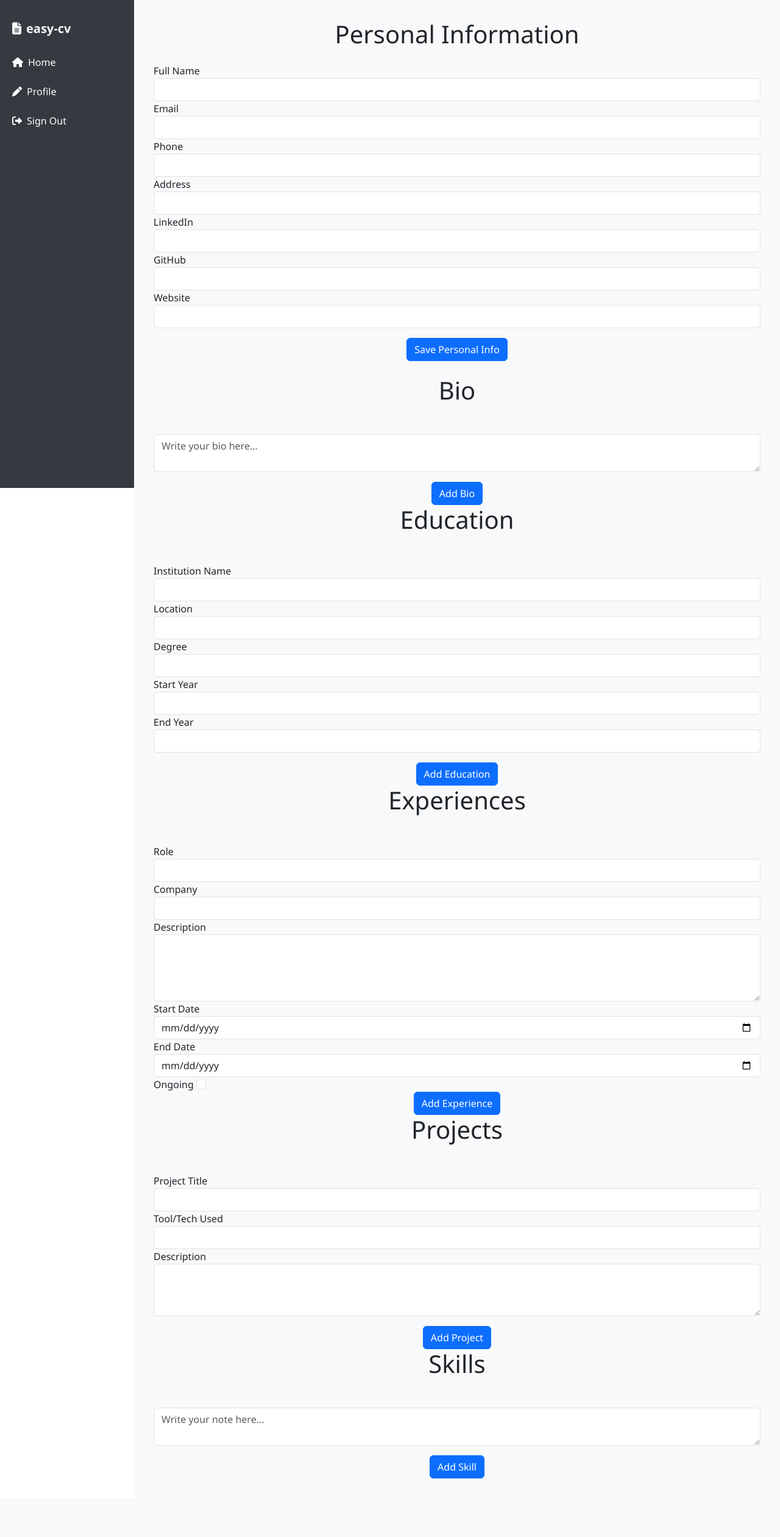
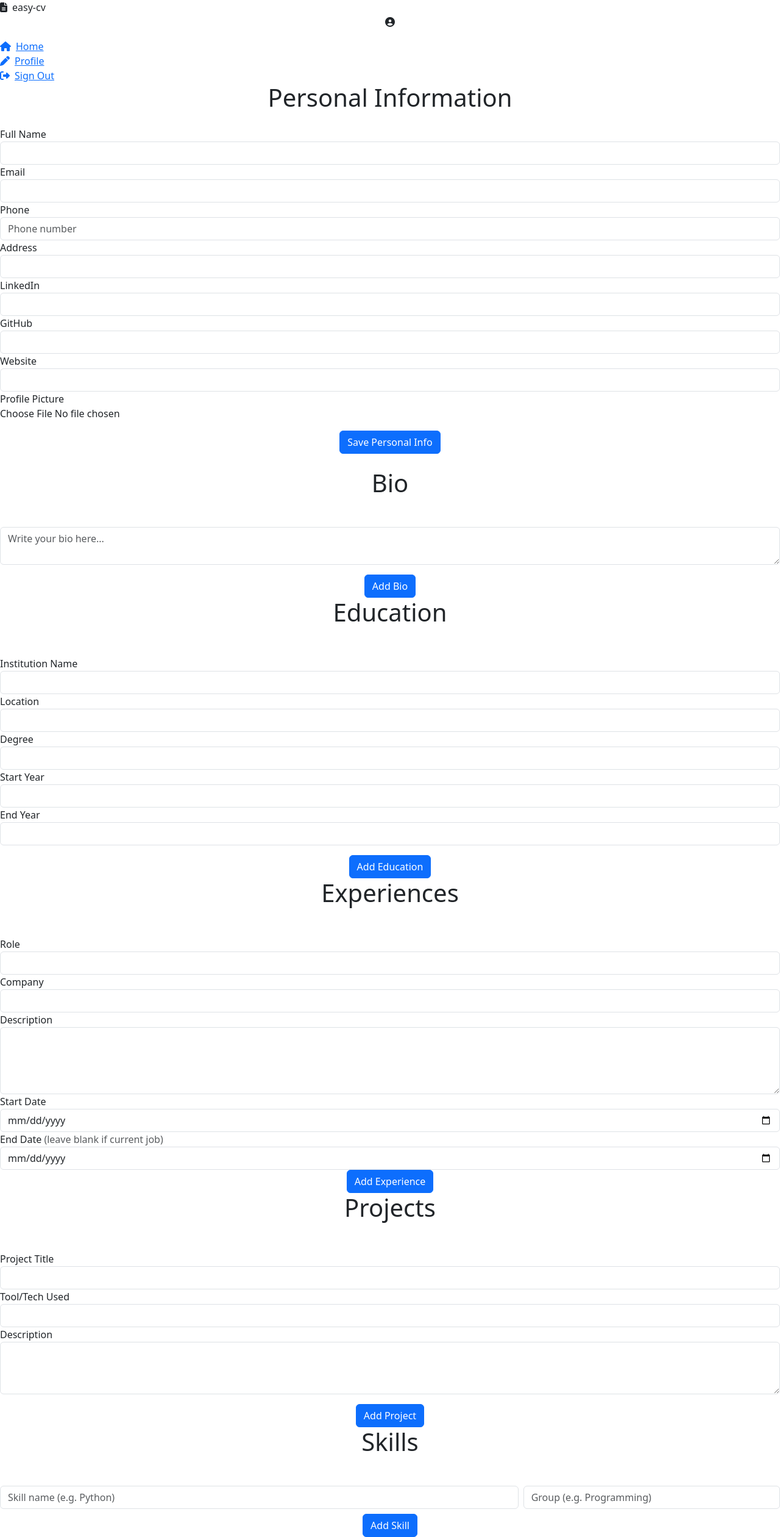
Before and after one commit to vennby/EasyRes, a Flask app: page /profile in a window 1280 px wide. Shown: the whole page at 61% size. Before the commit the page ends 2424 px from the top, so only its background shows below. Run offline with Flask 3, Linux system fonts and the light colour scheme; the visitor is signed in with stand-in values (Sample User, id 1); data that the repository does not hold is empty; some libraries are stand-ins or nearby versions.

Commit message:
duration calculation, search logic, linking contacts

```diff
--- a/website/models.py
+++ b/website/models.py
@@ -47,6 +47,7 @@ class PersonalInfo(db.Model):
     github = db.Column(db.String(150))
     website = db.Column(db.String(150))
     user_id = db.Column(db.Integer, db.ForeignKey('user.id'), unique=True)
+    image_path = db.Column(db.String(200), nullable=True)
 
 class Resume(db.Model):
     id = db.Column(db.Integer, primary_key=True)
@@ -59,6 +60,7 @@ class Resume(db.Model):
     skills = db.relationship('Skills', secondary=resume_skills, lazy='subquery')
     created_at = db.Column(db.DateTime(timezone=True), server_default=func.now())
     updated_at = db.Column(db.DateTime(timezone=True), onupdate=func.now())
+    format = db.Column(db.String(50), nullable=False, default='classic')
 
 class Bios(db.Model):
     id = db.Column(db.Integer, primary_key=True)
@@ -93,5 +95,6 @@ class Projects(db.Model):
 
 class Skills(db.Model):
     id = db.Column(db.Integer, primary_key=True)
-    data = db.Column(db.String(20))
+    data = db.Column(db.String(50))
+    group = db.Column(db.String(50), nullable=True)  # New: group name for skill grouping
     user_id = db.Column(db.Integer, db.ForeignKey('user.id'))
--- a/website/static/index.js
+++ b/website/static/index.js
@@ -1,9 +1,40 @@
+function removeListItemById(listId, itemId, isSkill = false) {
+  const list = document.getElementById(listId);
+  if (!list) return;
+  const item = document.getElementById(itemId);
+  if (item) {
+    item.classList.add("fade-out");
+    setTimeout(() => {
+      // Remove the item from the DOM after fade-out
+      if (isSkill) {
+        // For skills, check if this was the last skill in its group
+        const groupListItem = item.closest("li.list-group-item");
+        if (groupListItem) {
+          item.remove();
+          // Check if there are any remaining skills in this group
+          const remainingSkills = groupListItem.querySelectorAll(
+            "ul.list-inline > li"
+          );
+          if (remainingSkills.length === 0) {
+            groupListItem.classList.add("fade-out");
+            setTimeout(() => {
+              groupListItem.remove();
+            }, 400);
+          }
+        }
+      } else {
+        item.remove();
+      }
+    }, 400);
+  }
+}
+
 function deleteBio(bioId) {
   fetch("/delete-bio", {
     method: "POST",
     body: JSON.stringify({ bioId: bioId }),
   }).then((_res) => {
-    window.location.href = "/profile";
+    removeListItemById("bio", "bio-" + bioId);
   });
 }
 
@@ -12,7 +43,7 @@ function deleteEducation(educationId) {
     method: "POST",
     body: JSON.stringify({ educationId: educationId }),
   }).then((_res) => {
-    window.location.href = "/profile";
+    removeListItemById("education", "education-" + educationId);
   });
 }
 
@@ -21,7 +52,7 @@ function deleteExperience(experienceId) {
     method: "POST",
     body: JSON.stringify({ experienceId: experienceId }),
   }).then((_res) => {
-    window.location.href = "/profile";
+    removeListItemById("experience", "experience-" + experienceId);
   });
 }
 
@@ -30,7 +61,7 @@ function deleteProject(projectId) {
     method: "POST",
     body: JSON.stringify({ projectId: projectId }),
   }).then((_res) => {
-    window.location.href = "/profile";
+    removeListItemById("project", "project-" + projectId);
   });
 }
 
@@ -39,7 +70,7 @@ function deleteSkill(skillId) {
     method: "POST",
     body: JSON.stringify({ skillId: skillId }),
   }).then((_res) => {
-    window.location.href = "/profile";
+    removeListItemById("skill", "skill-" + skillId, true);
   });
 }
 
@@ -74,3 +105,37 @@ handleProfileForm("education-form", "education");
 handleProfileForm("experience-form", "experience");
 handleProfileForm("project-form", "project");
 handleProfileForm("skill-form", "skill");
+
+// Dynamic resume search on homepage
+function setupResumeSearch() {
+  const searchInput = document.querySelector(
+    '.search-bar input[name="search"]'
+  );
+  if (!searchInput) return;
+  searchInput.addEventListener("input", function () {
+    const query = searchInput.value.trim().toLowerCase();
+    const cards = document.querySelectorAll(".card.h-100");
+    let anyVisible = false;
+    cards.forEach((card) => {
+      const title = card
+        .querySelector(".card-title")
+        .textContent.trim()
+        .toLowerCase();
+      if (query === "" || title.includes(query)) {
+        card.parentElement.style.display = "";
+        anyVisible = true;
+      } else {
+        card.parentElement.style.display = "none";
+      }
+    });
+    // Show/hide the 'No resumes found' message
+    const noResumesMsg = document.querySelector(
+      ".col-12.text-center.text-muted"
+    );
+    if (noResumesMsg) {
+      noResumesMsg.style.display = anyVisible ? "none" : "";
+    }
+  });
+}
+
+document.addEventListener("DOMContentLoaded", setupResumeSearch);
--- a/website/templates/base.html
+++ b/website/templates/base.html
@@ -12,95 +12,30 @@
       href="https://cdnjs.cloudflare.com/ajax/libs/font-awesome/6.5.0/css/all.min.css"
       rel="stylesheet"
     />
-    <script src="https://cdn.jsdelivr.net/npm/@tailwindcss/browser@4"></script>
-    <style>
-      body {
-        min-height: 100vh;
-        display: flex;
-        font-family: "Segoe UI", Tahoma, Geneva, Verdana, sans-serif;
-      }
-
-      body.no-sidebar .content {
-        margin-left: 0;
-      }
-
-      .sidebar {
-        min-width: 220px;
-        max-width: 220px;
-        background-color: #343a40;
-        color: white;
-        display: flex;
-        flex-direction: column;
-        padding-top: 1rem;
-        position: fixed;
-        top: 0;
-        left: 0;
-        height: 100vh;
-        z-index: 1000;
-      }
-
-      .sidebar a {
-        color: white;
-        padding: 0.75rem 1.25rem;
-        text-decoration: none;
-        display: block;
-        transition: background 0.3s;
-      }
-
-      .sidebar a:hover {
-        background-color: #495057;
-      }
-
-      .sidebar .nav-title {
-        padding: 1rem 1.25rem;
-        font-size: 1.25rem;
-        font-weight: bold;
-        color: #f8f9fa;
-      }
-
-      .content {
-        flex-grow: 1;
-        padding: 2rem;
-        background-color: #f8f9fa;
-        margin-left: 220px;
-        min-width: 0;
-      }
-
-      .alert {
-        margin-top: 1rem;
-        position: relative;
-        padding-right: 3rem; /* Create space for the close button */
-      }
-
-      .alert .close {
-        position: absolute;
-        right: 10px; /* Align it to the far right */
-        top: 50%;
-        transform: translateY(-50%);
-        background: none;
-        border: none;
-        font-size: 1.5rem;
-        color: inherit;
-      }
-
-      .alert-success {
-        border-left: 5px solid #28a745;
-      }
-
-      .alert-danger {
-        border-left: 5px solid #dc3545;
-      }
-
-      .alert-dismissible .close {
-        color: inherit;
-      }
-    </style>
+    <link
+     rel="stylesheet"
+     href="https://cdnjs.cloudflare.com/ajax/libs/intl-tel-input/17.0.8/css/intlTelInput.css"
+   />
+   <script src="https://cdnjs.cloudflare.com/ajax/libs/intl-tel-input/17.0.8/js/intlTelInput.min.js"></script>
+   <script src="https://cdn.jsdelivr.net/npm/@tailwindcss/browser@4"></script>
+   <link href="{{ url_for('static', filename='styles.css') }}" rel="stylesheet" />
   </head>
   <body{% if show_navbar == false %} class="no-sidebar"{% endif %}>
     {% if show_navbar != false %}
       <nav class="sidebar">
         <div class="nav-title">
           <i class="fa-solid fa-file-lines me-2"></i>easy-cv
+        </div>
+        <div class="text-center mb-3">
+          {% if user.is_authenticated %}
+            {% if user.personal_info and user.personal_info.image_path %}
+              <img src="{{ url_for('static', filename='uploads/' ~ user.personal_info.image_path) }}" alt="Profile Image" class="profile-image">
+            {% else %}
+              <i class="fa-solid fa-user-circle user-icon"></i>
+            {% endif %}
+          {% else %}
+            <i class="fa-solid fa-user-circle user-icon"></i>
+          {% endif %}
         </div>
         <div class="nav flex-column">
           {% if user.is_authenticated %}
--- a/website/templates/home.html
+++ b/website/templates/home.html
@@ -11,13 +11,15 @@
   >
 </div>
 
-<div class="search-bar mb-4">
+<form class="search-bar mb-4" method="get" action="{{ url_for('views.home') }}">
   <input
     type="text"
     class="form-control"
+    name="search"
     placeholder="Browse your past resumes..."
+    value="{{ search_query or '' }}"
   />
-</div>
+</form>
 
 <div class="row">
   {% for resume in resumes %}
--- a/website/templates/profile.html
+++ b/website/templates/profile.html
@@ -1,6 +1,6 @@
 {% extends "base.html" %} {% block content %}
 <h1 class="text-center mb-4">Personal Information</h1>
-<form method="POST" action="/update-personal-info" class="mb-4">
+<form method="POST" action="/update-personal-info" class="mb-4" enctype="multipart/form-data">
   <div class="form-group">
     <label for="full_name">Full Name</label>
     <input
@@ -26,12 +26,14 @@
   <div class="form-group">
     <label for="phone">Phone</label>
       <input
-      type="text"
+        type="tel"
         name="phone"
         id="phone"
         class="form-control"
         value="{{ user.personal_info.phone if user.personal_info else '' }}"
+        placeholder="Phone number"
       />
+    </div>
   </div>
   <div class="form-group">
     <label for="address">Address</label>
@@ -73,6 +75,13 @@
       value="{{ user.personal_info.website if user.personal_info else '' }}"
     />
   </div>
+  <div class="form-group">
+    <label for="profile_image">Profile Picture</label><br>
+    {% if user.personal_info and user.personal_info.image_path %}
+      <img src="{{ url_for('static', filename='uploads/' ~ user.personal_info.image_path) }}" alt="Profile Image" style="max-width:120px;max-height:120px;border-radius:50%;margin-bottom:10px;">
+    {% endif %}
+    <input type="file" name="profile_image" id="profile_image" class="form-control-file" accept="image/*">
+  </div>
   <div class="text-center mt-3">
     <button type="submit" class="btn btn-primary">Save Personal Info</button>
   </div>
@@ -80,7 +89,7 @@
 <h1 class="text-center mb-4">Bio</h1>
 <ul class="list-group list-group-flush" id="bio">
   {% for bio in user.bios %}
-  <li class="list-group-item d-flex justify-content-between align-items-center">
+  <li class="list-group-item d-flex justify-content-between align-items-center" id="bio-{{ bio.id }}">
     <span style="white-space: pre-wrap">{{ bio.bio }}</span>
     <button
       type="button"
@@ -108,7 +117,7 @@
 <h1 class="text-center mb-4">Education</h1>
 <ul class="list-group list-group-flush" id="education">
   {% for education in user.educations %}
-  <li class="list-group-item">
+  <li class="list-group-item" id="education-{{ education.id }}">
     <div class="d-flex justify-content-between">
       <h5 class="mb-1">{{ education.uni }}</h5>
       <span class="text-muted">{{ education.location }}</span>
@@ -185,11 +194,11 @@
 
 <ul class="list-group list-group-flush" id="experience">
   {% for experience in user.experiences %}
-  <li class="list-group-item d-flex justify-content-between align-items-center">
+  <li class="list-group-item d-flex justify-content-between align-items-center" id="experience-{{ experience.id }}">
     <div>
       <h5>{{ experience.role }} • {{ experience.comp }}</h5>
       <p style="white-space: pre-wrap">{{ experience.desc }}</p>
-      <p><strong>Duration:</strong> {{ experience.duration }} months</p>
+      <p><strong>Duration:</strong> {{ calculate_duration(experience.start_date, experience.end_date) }}</p>
       <p>
         <strong>Status:</strong> {% if experience.ongoing %}Ongoing{% else
         %}Ended{% endif %}
@@ -237,17 +246,8 @@
     />
   </div>
   <div class="form-group">
-    <label for="end_date">End Date</label>
+    <label for="end_date">End Date <span class="text-muted">(leave blank if current job)</span></label>
     <input type="date" name="end_date" id="end_date" class="form-control" />
-  </div>
-  <div class="form-group">
-    <label for="ongoing">Ongoing</label>
-    <input
-      type="checkbox"
-      name="ongoing"
-      id="ongoing"
-      class="form-check-input"
-    />
   </div>
   <div class="text-center">
     <button type="submit" class="btn btn-primary">Add Experience</button>
@@ -256,7 +256,7 @@
 <h1 class="text-center mb-4">Projects</h1>
 <ul class="list-group list-group-flush" id="project">
   {% for project in user.projects %}
-  <li class="list-group-item">
+  <li class="list-group-item" id="project-{{ project.id }}">
     <div class="d-flex justify-content-between">
       <h5 class="mb-1">{{ project.proj }}</h5>
       <span class="text-muted">{{ project.tool }}</span>
@@ -302,28 +302,47 @@
 </form>
 <h1 class="text-center mb-4">Skills</h1>
 <ul class="list-group list-group-flush" id="skill">
+  {% set grouped_skills = {} %}
   {% for skill in user.skills %}
-  <li class="list-group-item d-flex justify-content-between align-items-center">
+    {% set group = skill.group or 'Other' %}
+    {% if group not in grouped_skills %}
+      {% set _ = grouped_skills.update({group: []}) %}
+    {% endif %}
+    {% set _ = grouped_skills[group].append(skill) %}
+  {% endfor %}
+  {% for group, skills in grouped_skills.items() %}
+    <li class="list-group-item">
+      <strong>{{ group }}</strong>
+      <ul class="list-inline mt-2 mb-1">
+        {% for skill in skills %}
+          <li class="list-inline-item" id="skill-{{ skill.id }}">
             <span style="white-space: pre-wrap">{{ skill.data }}</span>
-    <button
-      type="button"
-      class="btn btn-sm btn-outline-danger"
-      onClick="deleteSkill('{{ skill.id }}')"
-      aria-label="Delete"
-    >
-      <i class="fa fa-times"></i>
-    </button>
+            <button type="button" class="btn btn-sm btn-outline-danger ms-1" onClick="deleteSkill('{{ skill.id }}')" aria-label="Delete"><i class="fa fa-times"></i></button>
           </li>
         {% endfor %}
       </ul>
-
+    </li>
+  {% endfor %}
+</ul>
 <form method="POST" class="mt-4" id="skill-form">
-  <textarea
+  <div class="row g-2">
+    <div class="col-md-8">
+      <input
         name="skill"
         id="skill"
-    class="form-control mb-3"
-    placeholder="Write your note here..."
-  ></textarea>
+        class="form-control mb-2"
+        placeholder="Skill name (e.g. Python)"
+      />
+    </div>
+    <div class="col-md-4">
+      <input
+        name="group"
+        id="group"
+        class="form-control mb-2"
+        placeholder="Group (e.g. Programming)"
+      />
+    </div>
+  </div>
   <div class="text-center">
     <button type="submit" class="btn btn-primary">Add Skill</button>
   </div>
--- a/website/views.py
+++ b/website/views.py
@@ -4,14 +4,19 @@ from .models import *
 from . import db
 from .pdf_utils import generate_resume_pdf
 import os, io, json
+import datetime
 
 views = Blueprint('views', __name__)
 
-@views.route('/home')
+@views.route('/home', methods=['GET', 'POST'])
 @login_required
 def home():
-    resumes = Resume.query.filter_by(user_id=current_user.id).order_by(Resume.created_at.desc()).all()
-    return render_template("home.html", user=current_user, resumes=resumes)
+    search_query = request.args.get('search', '').strip() if 'search' in request.args else ''
+    resumes = Resume.query.filter_by(user_id=current_user.id).order_by(Resume.created_at.desc())
+    if search_query:
+        resumes = resumes.filter(Resume.name.ilike(f"%{search_query}%"))
+    resumes = resumes.all()
+    return render_template("home.html", user=current_user, resumes=resumes, search_query=search_query)
 
 @views.route('/profile', methods=['GET','POST'])
 @login_required
@@ -47,7 +52,7 @@ def profile():
         elif 'skill' in request.form:
             return add_skill(request.form.get('skill'))
 
-    return render_template("profile.html", user=current_user)
+    return render_template("profile.html", user=current_user, calculate_duration=calculate_duration)
 
 @views.route('/update-personal-info', methods=['POST'])
 @login_required
@@ -72,6 +77,17 @@ def update_personal_info():
     personal_info.linkedin = linkedin
     personal_info.github = github
     personal_info.website = website
+    # Handle profile image upload
+    if 'profile_image' in request.files:
+        file = request.files['profile_image']
+        if file and file.filename:
+            from werkzeug.utils import secure_filename
+            filename = secure_filename(file.filename)
+            upload_folder = os.path.join(os.path.dirname(__file__), 'static', 'uploads')
+            os.makedirs(upload_folder, exist_ok=True)
+            file_path = os.path.join(upload_folder, filename)
+            file.save(file_path)
+            personal_info.image_path = filename
     db.session.commit()
     flash('Personal information updated!', category='success')
     return redirect(url_for('views.profile'))
@@ -110,14 +126,90 @@ def add_education(uni, location, degree, start_year, end_year):
     flash("Education added!", category='success')
     return redirect(url_for('views.profile'))
 
+def is_ongoing_experience(start_date_str, end_date_str):
+    import datetime
+    def parse_date(s):
+        if not s:
+            return None
+        for fmt in ('%Y-%m-%d', '%Y-%m', '%Y'):
+            try:
+                return datetime.datetime.strptime(s, fmt).date()
+            except Exception:
+                continue
+        return None
+    end = parse_date(end_date_str)
+    today = datetime.date.today()
+    # Ongoing if end date is missing or in the future
+    return not end_date_str or (end and end > today)
+
+def calculate_duration(start_date_str, end_date_str=None):
+    """
+    Calculate the duration between two dates in years and months.
+    If end_date_str is missing, use today as the end date (ongoing).
+    """
+    import datetime
+    def parse_date(s):
+        if not s:
+            return None
+        for fmt in ('%Y-%m-%d', '%Y-%m', '%Y'):
+            try:
+                return datetime.datetime.strptime(s, fmt).date()
+            except Exception:
+                continue
+        return None
+    start = parse_date(start_date_str)
+    # If end_date_str is missing or empty, treat as ongoing and use today
+    if not end_date_str or end_date_str.strip() == '':
+        end = datetime.date.today()
+    else:
+        end = parse_date(end_date_str)
+    if not start or not end:
+        return ''
+    years = end.year - start.year
+    months = end.month - start.month
+    days = end.day - start.day
+    if days < 0:
+        months -= 1
+        prev_month = (end.month - 1) if end.month > 1 else 12
+        prev_year = end.year if end.month > 1 else end.year - 1
+        days_in_prev_month = (datetime.date(prev_year, prev_month % 12 + 1, 1) - datetime.timedelta(days=1)).day
+        days += days_in_prev_month
+    if months < 0:
+        years -= 1
+        months += 12
+    parts = []
+    if years > 0:
+        parts.append(f"{years} year{'s' if years != 1 else ''}")
+    if months > 0:
+        parts.append(f"{months} month{'s' if months != 1 else ''}")
+    return ', '.join(parts) if parts else 'Less than a month'
+
 def add_experience(role, comp, desc, start_date, end_date, ongoing):
+    import datetime
     role = request.form.get('role')
     comp = request.form.get('comp')
     desc = request.form.get('desc')
     start_date = request.form.get('start_date')
     end_date = request.form.get('end_date')
+    # If end_date is in the future, force ongoing
     ongoing = request.form.get('ongoing') == 'on'
-
+    end_date_obj = None
+    if end_date:
+        try:
+            end_date_obj = datetime.datetime.strptime(end_date, '%Y-%m-%d').date()
+        except Exception:
+            try:
+                end_date_obj = datetime.datetime.strptime(end_date, '%Y-%m').date()
+            except Exception:
+                try:
+                    end_date_obj = datetime.datetime.strptime(end_date, '%Y').date()
+                except Exception:
+                    end_date_obj = None
+    # If end_date is missing or in the future, set ongoing True and end_date to None
+    if not end_date or (end_date_obj and end_date_obj > datetime.date.today()):
+        ongoing = True
+        end_date = None
+    duration = calculate_duration(start_date, end_date)
     new_experience = Experiences(
         role=role,
         comp=comp,
@@ -127,6 +219,7 @@ def add_experience(role, comp, desc, start_date, end_date, ongoing):
         ongoing=ongoing,
         user_id=current_user.id
     )
+    new_experience.duration = duration
     db.session.add(new_experience)
     db.session.commit()
     flash("Experience added!", category='success')
@@ -145,11 +238,15 @@ def add_project(proj, tool, desc):
     flash("Project added!", category='success')
     return redirect(url_for('views.profile'))
 
-def add_skill(skill_data):
-    if len(skill_data) > 20:
-        flash("Skill must be smaller than 20 characters!", category='error')
+def add_skill(skill_data=None):
+    skill_data = skill_data or request.form.get('skill')
+    group = request.form.get('group')
+    new_group = request.form.get('new_group')
+    group = new_group if new_group else group
+    if len(skill_data) > 50:
+        flash("Skill must be smaller than 50 characters!", category='error')
     else:
-        new_skill = Skills(data=skill_data, user_id=current_user.id)
+        new_skill = Skills(data=skill_data, group=group, user_id=current_user.id)
         db.session.add(new_skill)
         db.session.commit()
         flash("Skill added!", category='success')
@@ -218,7 +315,8 @@ def create_resume():
         experience_ids = request.form.getlist('experiences')
         project_ids = request.form.getlist('projects')
         skill_ids = request.form.getlist('skills')
-        resume = Resume(name=name, user_id=current_user.id)
+        format = request.form.get('format', 'classic')
+        resume = Resume(name=name, user_id=current_user.id, format=format)
         resume.bios = Bios.query.filter(Bios.id.in_(bio_ids)).all() if bio_ids else []
         resume.educations = Educations.query.filter(Educations.id.in_(education_ids)).all() if education_ids else []
         resume.experiences = Experiences.query.filter(Experiences.id.in_(experience_ids)).all() if experience_ids else []
@@ -248,6 +346,7 @@ def edit_resume(resume_id):
         abort(403)
     if request.method == 'POST':
         resume.name = request.form.get('name')
+        resume.format = request.form.get('format', 'classic')
         bio_ids = request.form.getlist('bios')
         education_ids = request.form.getlist('educations')
         experience_ids = request.form.getlist('experiences')
```
Also changed, not shown: website/pdf_utils.py (+187 -37 lines), website/templates/resume_form.html (+7 -0 lines). Lines whose indentation alone changed are shown as unchanged.
